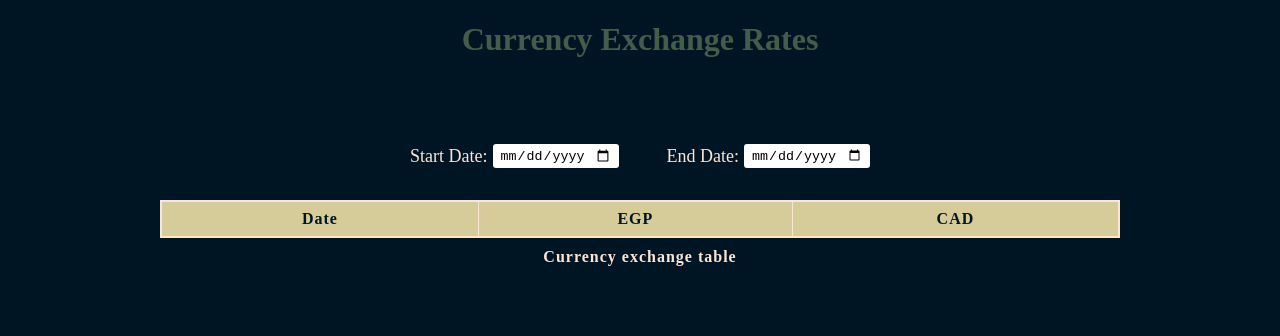
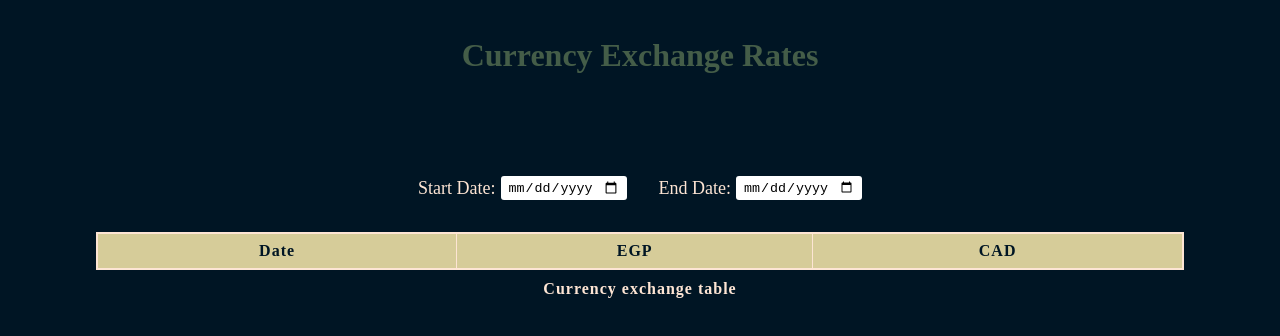
Before and after one commit to islam-khalil0/Currency-exchange-rates, a React (Vite) app: page / in a window 1280 px wide. Shown: the top 336 px of the page. Built offline with nearby package versions, Linux system fonts and the light colour scheme.

Commit message:
fixe fetch data

```diff
--- a/src/App.css
+++ b/src/App.css
@@ -11,12 +11,18 @@
 .container h1 {
   color: #445d48;
   font-weight: bold;
+  text-align: center;
+  text-wrap: wrap;
+  padding: 1rem;
 }
 
 .container form {
   display: flex;
-  gap: 3rem;
+  gap: 2rem;
   margin-top: 2rem;
+  flex-wrap: wrap;
+  align-items: center;
+  justify-content: center;
 }
 
 .container form .input-group {
@@ -43,7 +49,7 @@
   border-collapse: collapse;
   border: 2px solid #fde5d4;
   letter-spacing: 1px;
-  width: 75%;
+  width: 85%;
 }
 
 .container table caption {
--- a/src/App.tsx
+++ b/src/App.tsx
@@ -11,17 +11,19 @@ interface ExchangeRate {
 function App() {
   const [startDate, setStartDate] = useState<string>("");
   const [endDate, setEndDate] = useState<string>("");
+  const formateStartDate = startDate.split('-').join('/');
+  const formattedEndDate = endDate.split('-').join('/');
   const targetCurrencies: string[] = ["EGP", "CAD"];
   const [exchangeRates, setExchangeRates] = useState<ExchangeRate[]>([]);
 
   useEffect(() => {
-    if (startDate && endDate) {
+    if (formateStartDate && formattedEndDate) {
       const generateDateRange = (start: string, end: string): string[] => {
         const dateArray: string[] = [];
         const currentDate = new Date(start);
 
         while (currentDate <= new Date(end)) {
-          dateArray.push(currentDate.toISOString().split('T')[0]);
+          dateArray.push(currentDate.toISOString().split('T')[0].split('-').join('/'));
           currentDate.setDate(currentDate.getDate() + 1);
         }
 
@@ -30,7 +32,7 @@ function App() {
 
       const fetchExchangeRates = async () => {
         try {
-          const dateRange = generateDateRange(startDate, endDate);
+          const dateRange = generateDateRange(formateStartDate, formattedEndDate);
 
           const exchangeRatesPromises = dateRange.map(async (date) => {
             const rates = await getHistoricalExchangeRates("USD", targetCurrencies, date);
@@ -45,6 +47,7 @@ function App() {
       };
 
       fetchExchangeRates();
+
     }
   }, [startDate, endDate]);
 
@@ -65,7 +68,7 @@ function App() {
         {/* Currency exchange table  */}
         <table>
           <caption>
-            {`Currency exchange table ${startDate && endDate ? `from ${startDate} to ${endDate}` : ""} `}
+            {`Currency exchange table ${exchangeRates && startDate && endDate ? `from ${startDate} to ${endDate}` : ""} `}
           </caption>
           <thead>
             <tr>
--- a/src/api.ts
+++ b/src/api.ts
@@ -1,10 +1,10 @@
 import axios, { AxiosResponse } from "axios";
 
 const API_KEY = "f1a76583ccde513b0d830566";
-const BASE_URL = "https://open.er-api.com/v6/";
+const BASE_URL = "https://v6.exchangerate-api.com/v6";
 
 interface ExchangeRatesResponse {
-  rates: { [key: string]: number };
+  conversion_rates: { [key: string]: number };
 }
 
 export const getHistoricalExchangeRates = async (
@@ -14,10 +14,10 @@ export const getHistoricalExchangeRates = async (
 ): Promise<{ [key: string]: number }> => {
   try {
     const response: AxiosResponse<ExchangeRatesResponse> = await axios.get(
-      `${BASE_URL}historical/${date}/${baseCurrency}?apikey=${API_KEY}`
+      `${BASE_URL}/${API_KEY}/history/${baseCurrency}/${date}`
     );
 
-    const rates = response.data.rates;
+    const rates = response.data.conversion_rates;
 
     const exchangeRates = targetCurrencies.reduce(
       (result: { [key: string]: number }, currency: string) => {
@@ -29,7 +29,6 @@ export const getHistoricalExchangeRates = async (
 
     return exchangeRates;
   } catch (error) {
-    // Log or handle the error appropriately
     console.error("Error fetching historical exchange rates:", error);
     throw error;
   }
```
